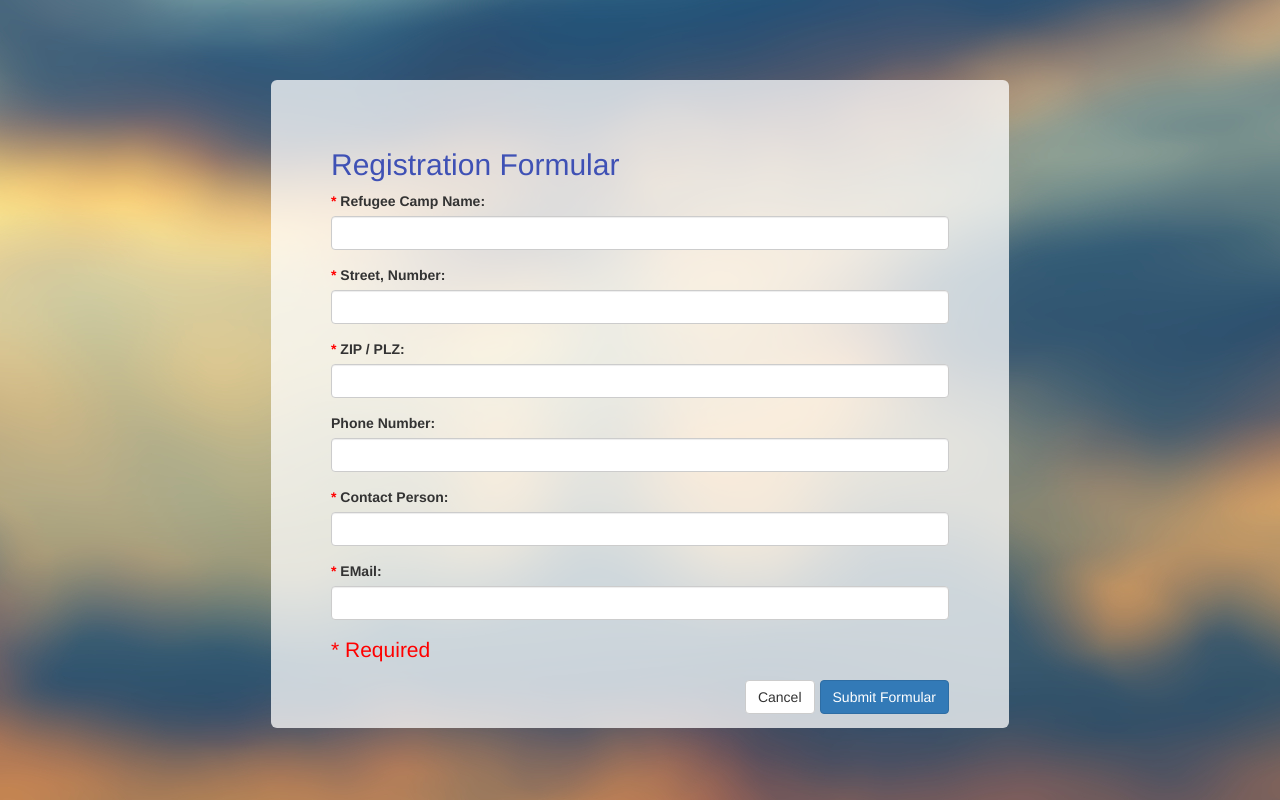
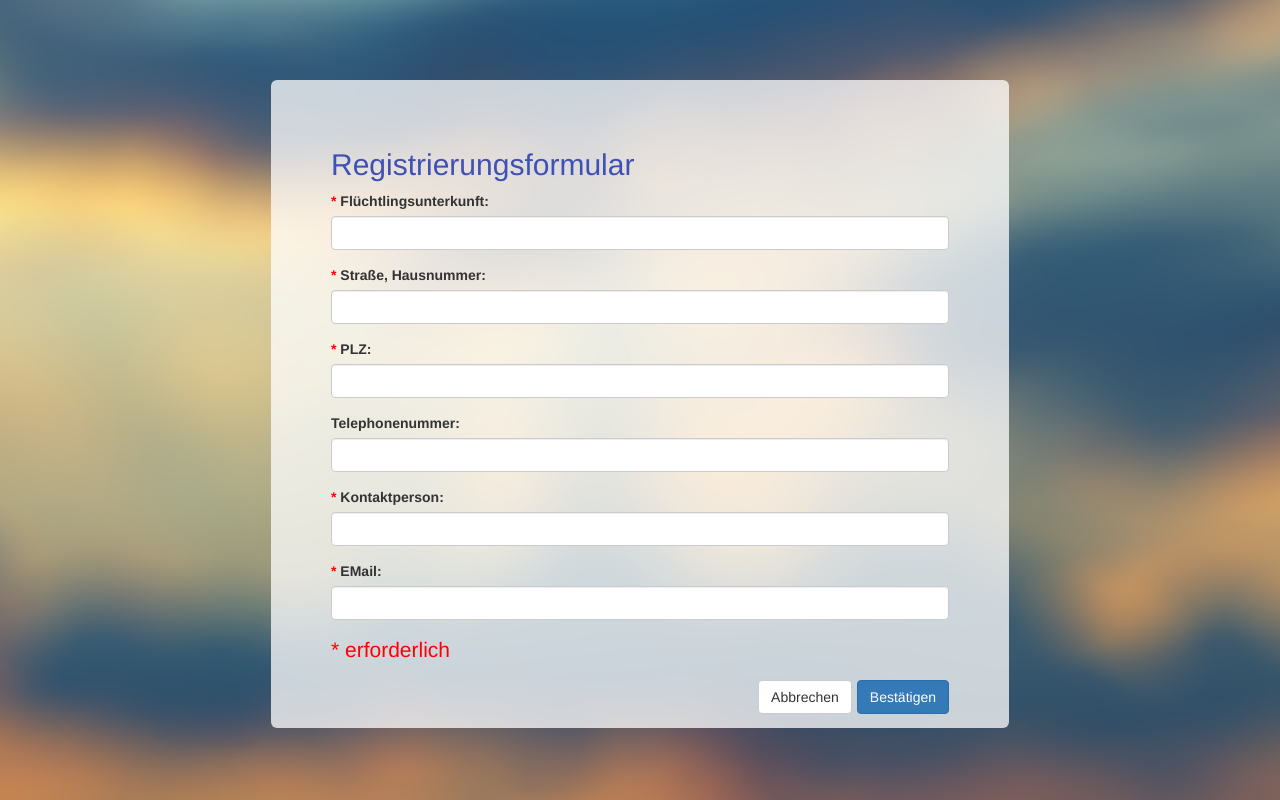
Before and after one commit to TazDingoOG/Hack4Good2015, a PHP site: page /register in a window 1280 px wide. Run offline with PHP 8.4, Linux system fonts and the light colour scheme; data comes from the database, SQL or seed files in the repository; some libraries are stand-ins or nearby versions.

Commit message:
sprache geändert in register

```diff
--- a/templates/registration_formular.html.twig
+++ b/templates/registration_formular.html.twig
@@ -11,14 +11,14 @@
 {% block body %}
     <div class="registration_field container">
         <div class="jumbotron transparent-background">
-            <h2 class="fontblue">Registration Formular</h2>
+            <h2 class="fontblue">Registrierungsformular</h2>
 
             <form role="form" name="registration" onsubmit="return formValidation();" action="POST" target="/register">
 
                 <!-- refugee camp name -->
                 <div class="form-group">
                     <label class="field" for="refugee_camp_name">
-                        <span>* </span>Refugee Camp Name:
+                        <span>* </span>Flüchtlingsunterkunft:
                     </label>
                     <input type="text" name="refugee_camp_name" class="form-control"/>
                 </div>
@@ -26,7 +26,7 @@
                 <!-- street number -->
                 <div class="form-group">
                     <label class="field" for="street_number">
-                        <span>* </span>Street, Number:
+                        <span>* </span>Straße, Hausnummer:
                     </label>
                     <input type="integer" name="street_number" class="form-control"/>
                 </div>
@@ -34,7 +34,7 @@
                 <!-- PLZ / ZIP -->
                 <div class="form-group">
                     <label class="field" for="zip">
-                        <span>* </span>ZIP / PLZ:
+                        <span>* </span>PLZ:
                     </label>
                     <input type="integer" name="zip" class="form-control"/>
                 </div>
@@ -42,7 +42,7 @@
                 <!-- phone number -->
                 <div class="form-group">
                     <label class="field" for="phone_number">
-                        Phone Number:
+                        Telephonenummer:
                     </label>
                     <input type="integer" name="phone_number" class="form-control"/>
                 </div>
@@ -50,7 +50,7 @@
                 <!-- contact person -->
                 <div class="form-group">
                     <label class="field" for="contact_person">
-                        <span>* </span>Contact Person:
+                        <span>* </span>Kontaktperson:
                     </label>
                     <input type="integer" name="contact_person" class="form-control"/>
                 </div>
@@ -62,9 +62,9 @@
                     </label>
                     <input type="email" name="email" class="form-control"/>
                 </div>
-                <p class="required">* Required</p>
-                <input type="submit" name="submit" value="Submit Formular" class="btn btn-primary"/>
-                <input type="reset" name="cancel" value="Cancel" class="btn btn-default" style="margin-right: 5px"/>
+                <p class="required">* erforderlich</p>
+                <input type="submit" name="submit" value="Bestätigen" class="btn btn-primary"/>
+                <input type="reset" name="cancel" value="Abbrechen" class="btn btn-default" style="margin-right: 5px"/>
                 </p>
             </form>
         </div>
```
